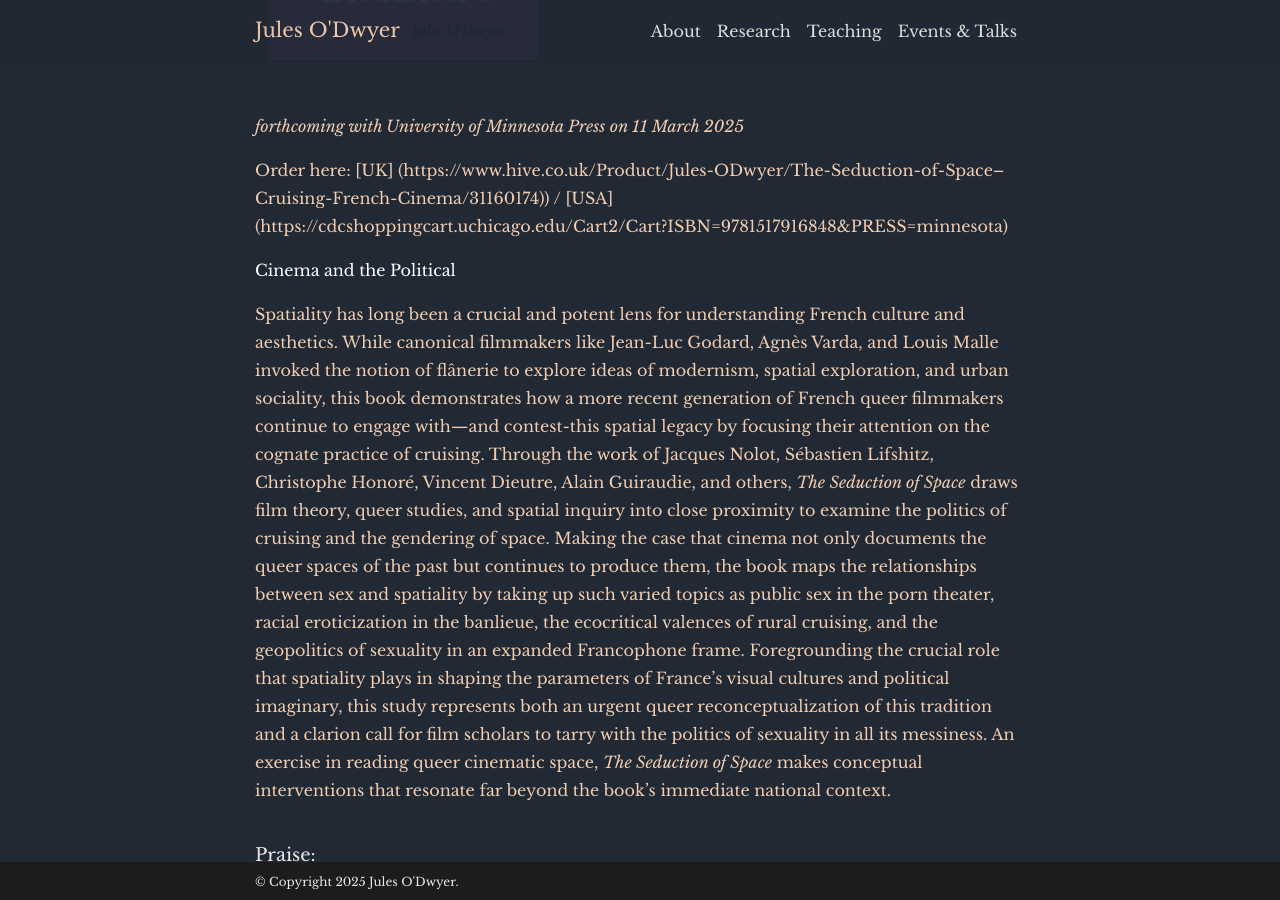
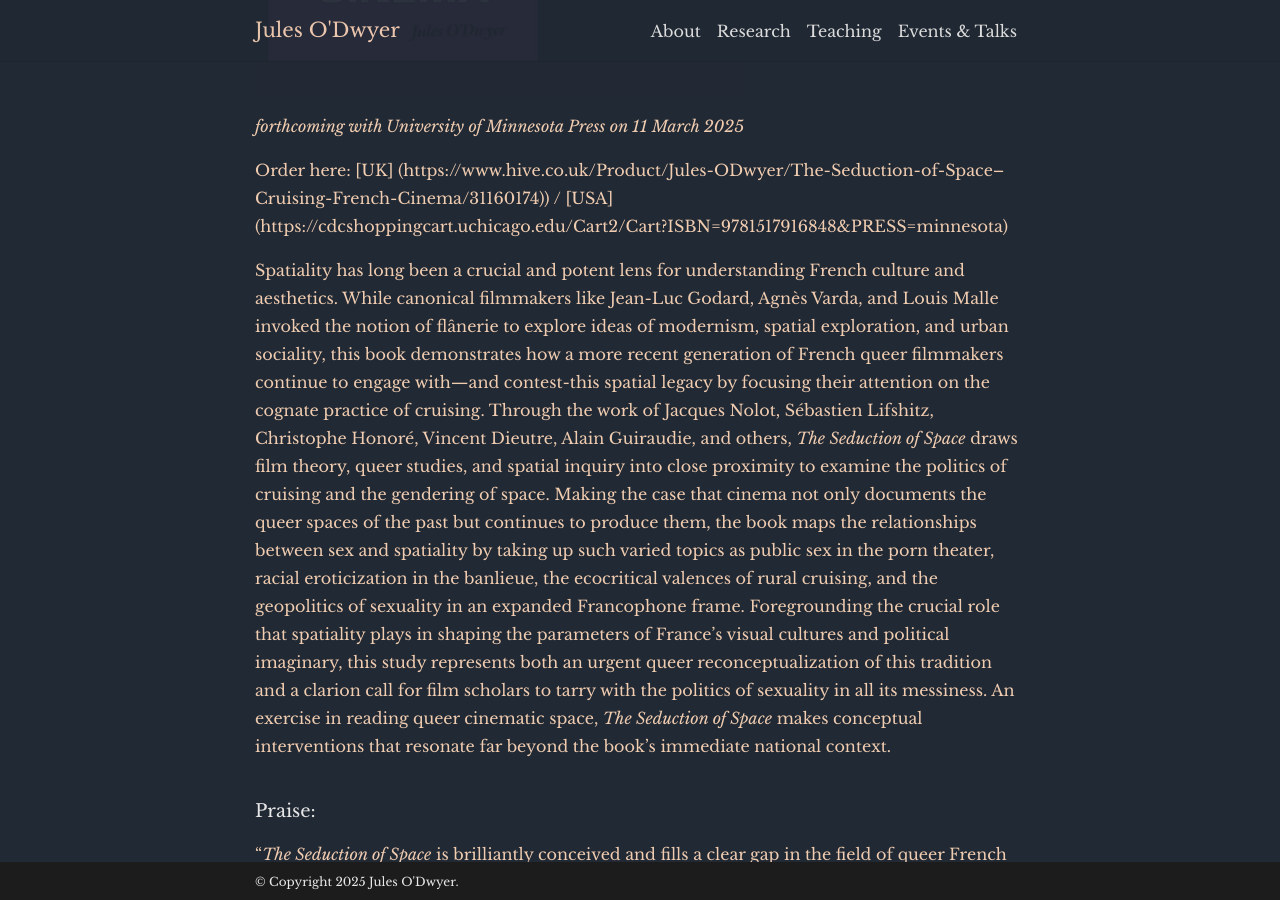
Before and after one commit to julesodwyer/julesodwyer.github.io, a Jekyll site: the page built from _pages/research.md, in a window 1280 px wide and 900 px high, scrolled down 652 px. Built offline with Jekyll 4.4.1, drawn with Linux system fonts in a browser that asks for light colours; comment, search, counter and statistics services are not loaded; a style sheet for code colours, icons or effects is not loaded.

Commit message:
Update research.md

```diff
--- a/_pages/research.md
+++ b/_pages/research.md
@@ -17,8 +17,6 @@ nav_order: 2
 *forthcoming with University of Minnesota Press on 11 March 2025*
 
 Order here: [UK] (https://www.hive.co.uk/Product/Jules-ODwyer/The-Seduction-of-Space--Cruising-French-Cinema/31160174)) / [USA] (https://cdcshoppingcart.uchicago.edu/Cart2/Cart?ISBN=9781517916848&PRESS=minnesota)
-
-[Cinema and the Political](https://www.mmll.cam.ac.uk/cs7)
 
 Spatiality has long been a crucial and potent lens for understanding French culture and aesthetics. While canonical filmmakers like Jean-Luc Godard, Agnès Varda, and Louis Malle invoked the notion of flânerie to explore ideas of modernism, spatial exploration, and urban sociality, this book demonstrates how a more recent generation of French queer filmmakers continue to engage with—and contest-this spatial legacy by focusing their attention on the cognate practice of cruising.
 Through the work of Jacques Nolot, Sébastien Lifshitz, Christophe Honoré, Vincent Dieutre, Alain Guiraudie, and others, _The Seduction of Space_ draws film theory, queer studies, and spatial inquiry into close proximity to examine the politics of cruising and the gendering of space. Making the case that cinema not only documents the queer spaces of the past but continues to produce them, the book maps the relationships between sex and spatiality by taking up such varied topics as public sex in the porn theater, racial eroticization in the banlieue, the ecocritical valences of rural cruising, and the geopolitics of sexuality in an expanded Francophone frame. Foregrounding the crucial role that spatiality plays in shaping the parameters of France’s visual cultures and political imaginary, this study represents both an urgent queer reconceptualization of this tradition and a clarion call for film scholars to tarry with the politics of sexuality in all its messiness. An exercise in reading queer cinematic space, _The Seduction of Space_ makes conceptual interventions that resonate far beyond the book’s immediate national context.
```
